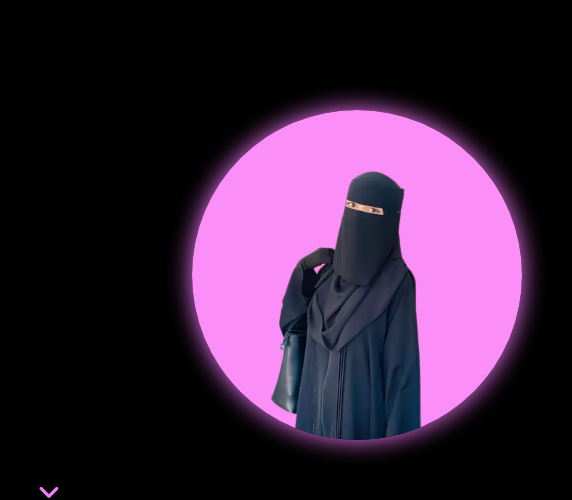
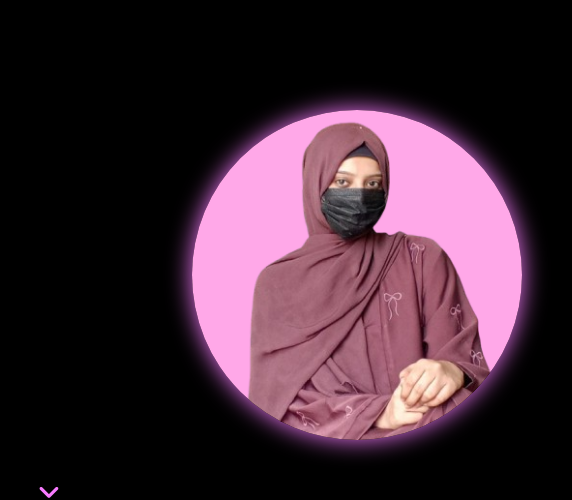
Before and after one commit to AniqaKhan07/My-Portfolio, a plain HTML site: page index.html in a window 1280 px wide. Shown: the part 125-625 px from the top of the page, 591-1163 px from the left. Drawn offline with nearby package versions, Linux system fonts and the light colour scheme.

Commit message:
Update index.html

```diff
--- a/index.html
+++ b/index.html
@@ -66,7 +66,7 @@
             </div>
             <div class="profile-image">
                 <div class="image">
-                    <img src="Hero.png" alt="hero-img">
+                    <img src="hero-2.png" alt="hero-img">
                 </div>
             </div>
             <div class="scroll-btn">
@@ -249,4 +249,5 @@
     <!---------- MAIN JS ------------>
     <script src="main.js"></script>
 </body>
+
 </html>
```
